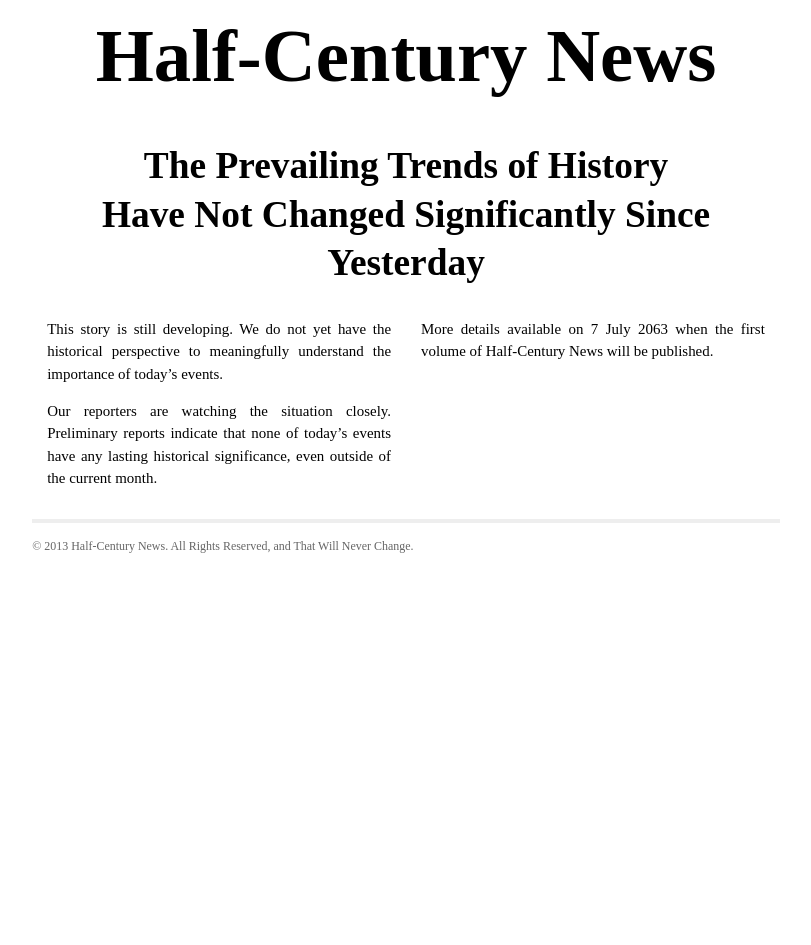
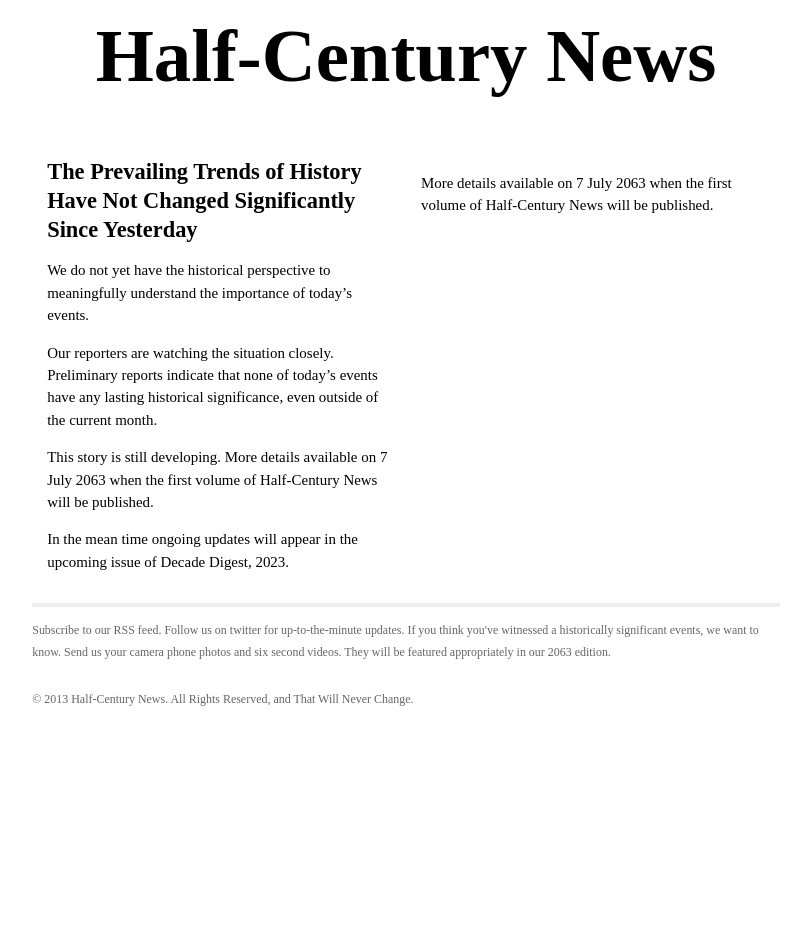
Before and after one commit to seliopou/hcn, a Jekyll site: the page built from index.html, in a window 1280 px wide. Shown: the whole page, without its empty margins (234-1045 px from the left). Built offline with Jekyll 4.4.1, drawn with Linux system fonts in a browser that asks for light colours.

Commit message:
move "prevailing trends" piece around

```diff
--- a/_layouts/default.html
+++ b/_layouts/default.html
@@ -32,6 +32,14 @@
                 {{ content }}
 
             <div class="footer">
+              <div clas="contact">
+                <p>
+                  Subscribe to our RSS feed. Follow us on twitter for up-to-the-minute
+                  updates. If you think you've witnessed a historically significant events,
+                  we want to know. Send us your camera phone photos and six second videos.
+                  They will be featured appropriately in our 2063 edition.
+                </p>
+              </div>
               <div class="contact">
                 <p>
                   &copy; 2013 Half-Century News. All Rights Reserved, and That Will Never Change.
--- a/css/main.css
+++ b/css/main.css
@@ -59,7 +59,7 @@ ul.posts span {
 
 .site {
   font-size: 115%;
-  text-align: justify;
+  text-align: left;
   width: 50em;
   margin: 3em auto 2em;
   line-height: 1.5em;
@@ -170,9 +170,9 @@ ul.posts span {
 /*****************************************************************************/
 
 #home h2.news {
-    font-size: 2.5em;
+    font-size: 1.5em;
     line-height: 1.3em;
-    text-align: center;
+    text-align: left;
 }
 
 .left {
--- a/index.html
+++ b/index.html
@@ -4,18 +4,27 @@ title: Half-Century News
 ---
 
 <div id="home">
-  <h2 class="news">The Prevailing Trends of History </br>Have Not Changed Significantly Since Yesterday</h2>
   <div class="left">
+    <h2 class="news">The Prevailing Trends of History </br>Have Not Changed Significantly Since Yesterday</h2>
     <p>
-      This story is still developing. We do not yet have the
-      historical perspective to meaningfully understand the importance
-      of today&rsquo;s events.
+      We do not yet have the historical perspective to meaningfully understand
+      the importance of today&rsquo;s events.
     </p>
 
     <p>
       Our reporters are watching the situation closely. Preliminary reports
-      indicate that none of today&rsquo;s events have any lasting
-      historical significance, even outside of the current month.
+      indicate that none of today&rsquo;s events have any lasting historical
+      significance, even outside of the current month.
+    </p>
+
+    <p>
+      This story is still developing. More details available on 7 July 2063 when the first volume of
+      Half-Century News will be published.
+    </p>
+
+    <p>
+      In the mean time ongoing updates will appear in the upcoming issue of
+      Decade Digest, 2023.
     </p>
   </div>
 
```
